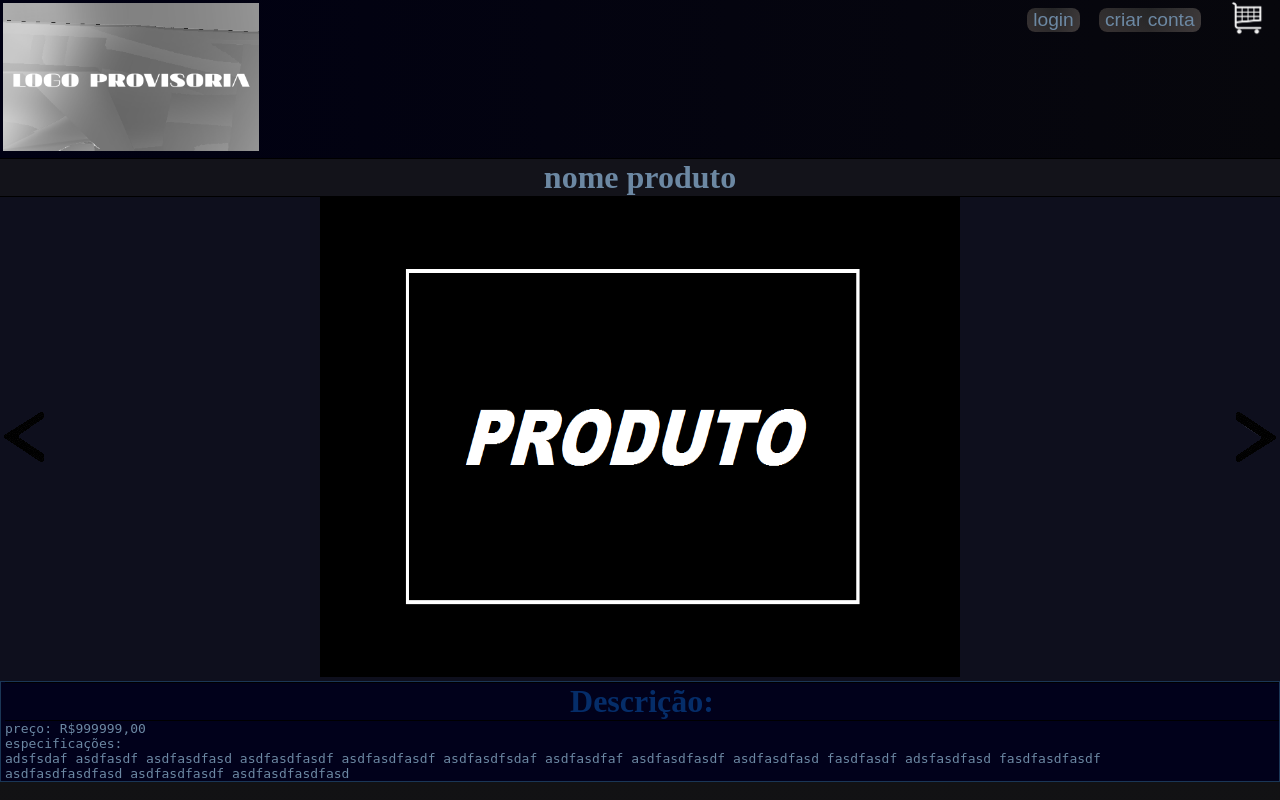
After one commit to DANIELKENTARO/3-ano-analise, a PHP site: page /produto.html in a window 1280 px wide. The commit adds this page. Run offline with PHP 8.4, Linux system fonts and the light colour scheme.

Commit message:
Add files via upload

```diff
--- a/index.html
+++ b/index.html
@@ -46,7 +46,7 @@
             <div class="mainbloco">
                 <div class="bloco1" id="bloco">
             <div class="flex_produtos">
-                <a href="#">
+                <a href="produto.html">
                     <label for="p1" class="flex_produtos" id="hide"></label>
                 <li id="p1"><img src="img/Sem título.png" alt="lista de produtos"></li>
                     <label for="p1" class="titulo_descricao">preço 1 <br> <div class="descricao">descrição</div> </label>
--- /dev/null
+++ b/produto.html
@@ -0,0 +1,58 @@
+<!doctype html>
+<html lang="pt-br">
+<head>
+    <meta charset="UTF-8">
+    <meta http-equiv="X-UA-Compatible" content="IE=edge">
+    <meta name="viewport" content="width=device-width, initial-scale=0.0">
+    <title>página</title>
+    <link rel="stylesheet" href="css/style.css">
+    </head>
+<body>
+    <header>
+        <div class="menu">
+            <div>
+            <a href="index.html">
+                <li><img src="img/logo.png" class="imglogo" id="img1"></li>
+            </a>
+            </div>
+<div class="login">
+<button><a href="login.html">login</a></button>
+<button href="#"><a href="#">criar conta</a></button>
+    <div class="carrinho">
+<a href="carrinho.html">
+    <img src="img/imagem_2024-02-29_113746222-removebg-preview.png" alt="Google (Noto Color Emoji - Unicode 15.1)" id="img2">
+</a>
+    </div>
+    </header>
+<main>
+    <!--max caracteres na descrição:142-->
+    <div class="produto_display">
+            <label for="p1" class="nome_produto" id=""><h1 class="produto_titulo">nome produto</h1></label>
+            <div class="carrossel">
+                <div class="setas">
+                    <img src="img/anterior.png" alt="<-">
+                </div>
+                    <div class="imagens_carrossel">
+            <a href=""><img src="img/Sem título.png" class="a" id="img3" alt="carrossel no futuro"></a>
+            <a href=""><img src="img/Sem título.p" class="a" id="hide" alt="carrossel no futuro"></a>
+            <a href=""><img src="img/Sem título.p" class="a" id="hide" alt="carrossel no futuro"></a>
+            <a href=""><img src="img/Sem título.p" class="a" id="hide" alt="carrossel no futuro"></a>
+                    </div>
+                <div class="setas">
+                    <img src="img/próximo.png" alt="->">
+                </div>
+            </div>
+    </div>
+    <div class="produto_descricao">
+        <div class="descricao_produto"><h1 id="produto_titulo">Descrição:</h1>
+<pre>
+preço: R$999999,00
+especificações:
+adsfsdaf asdfasdf asdfasdfasd asdfasdfasdf asdfasdfasdf asdfasdfsdaf asdfasdfaf asdfasdfasdf asdfasdfasd fasdfasdf adsfasdfasd fasdfasdfasdf
+asdfasdfasdfasd asdfasdfasdf asdfasdfasdfasd
+</pre>
+        </div>
+    </div>
+</main>
+</body>
+</html>
--- a/style.css
+++ b/style.css
@@ -50,6 +50,13 @@ button{
     max-width: 3vw;
     max-height: 5vh;
     padding-left: 0.7vw;
+}
+#img3{
+    align-self: center;
+    max-width:  50vw;
+    max-height: 50vh;
+    min-width: 50vw;
+    min-height: 60vh;
 }
 ul{
     display: flex;
@@ -126,6 +133,28 @@ form ::placeholder{
     display: flex;
     flex-direction: column;
 }
+.descricao_produto{
+    background-color: #01011b;
+    text-align: justify;
+    border: 1px solid rgb(26, 54, 86);
+    padding-left: 4px;
+    display: flex;
+    flex-direction: column;
+    flex-grow: inherit;
+    font-display: inherit;
+    color: rgba(90, 124, 218, 0.975)47ac;
+}
+.nome_produto{
+    background-color: #13131a;
+}
+#produto_titulo{
+    font-size: 200%;
+    color: #084390ac;
+}
+.produto_display{
+    display: flex;
+    flex-direction: column;
+}
 .carrossel{
     display: flex;
     flex-direction: row;
@@ -169,6 +198,9 @@ li #p1 img{
 }
 .descricao{
     text-align: justify;
+    display: flex;
+    flex-wrap: wrap;
+    background-color: #07142fec;
 }
 .mainbloco{
     display: flex;
```
